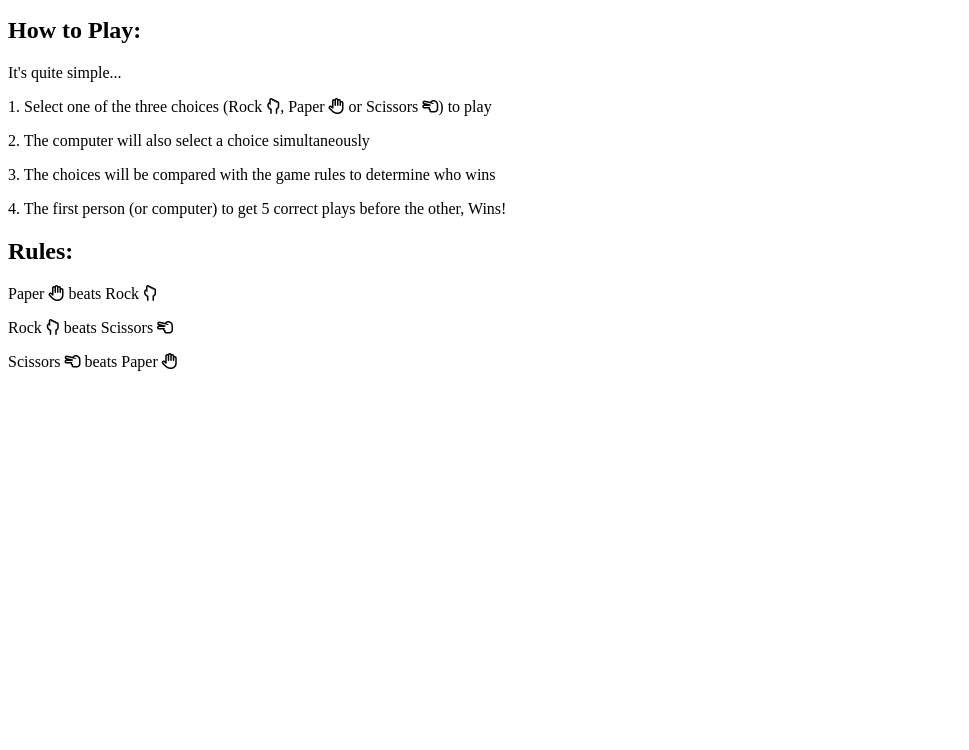
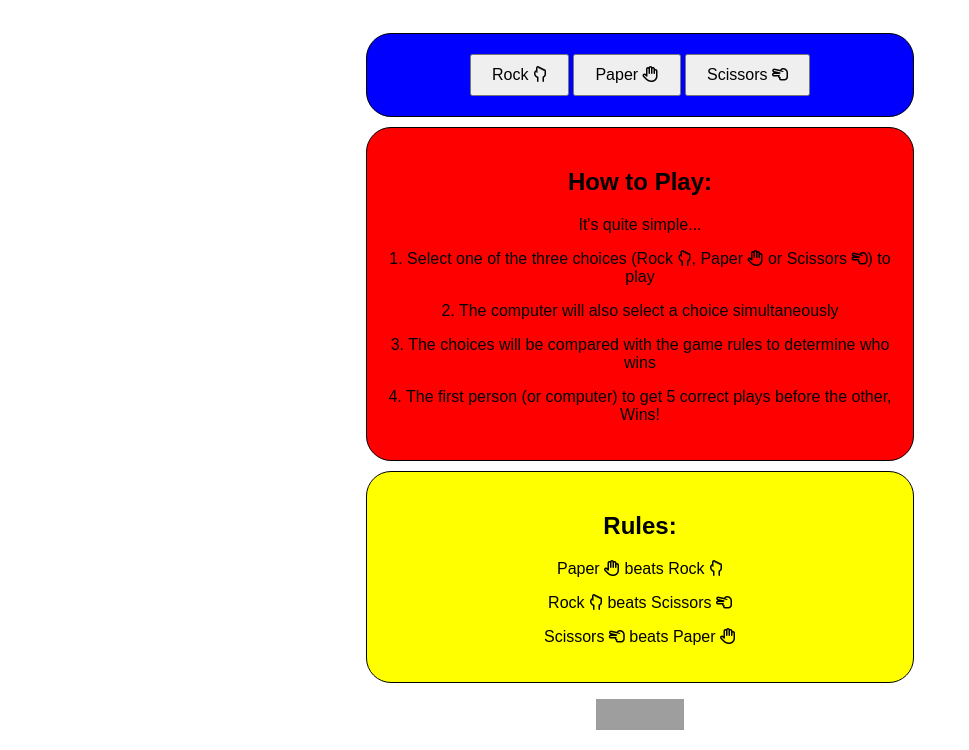
Before and after one commit to matthewbrownlow/rock-paper-scissors, a plain HTML site: page index.html in a window 1280 px wide. Shown: the part 104-854 px from the top of the page, without its empty margins (0-969 px from the left). Before the commit the page ends 800 px from the top, so only its background shows below. Drawn offline with Linux system fonts and the light colour scheme; grey boxes are pictures that could not be loaded.

Commit message:
Add CSS for all sections in the html + W3C CSS validation icon

```diff
--- a/assets/css/style.css
+++ b/assets/css/style.css
@@ -0,0 +1,50 @@
+body {
+    font-family: Arial, sans-serif;
+    text-align: center;
+  }
+
+  h1 {
+    margin-top: 50px;
+  }
+
+  .game {
+    margin-top: 50px;
+  }
+
+  .options {
+    margin: auto;
+    width: 40%;
+    border: 1px solid black;
+    background-color: blue;
+    border-radius: 25px;
+    padding: 20px;
+  }
+
+  .how-to-play {
+    margin: auto;
+    margin-top: 10px;
+    width: 40%;
+    border: 1px solid black;
+    background-color: red;
+    border-radius: 25px;
+    padding: 20px;
+  }
+
+  .rules {
+    margin: auto;
+    margin-top: 10px;
+    width: 40%;
+    border: 1px solid black;
+    background-color: yellow;
+    border-radius: 25px;
+    padding: 20px;
+  }
+
+  .choice {
+    padding: 10px 20px;
+    font-size: 16px;
+  }
+
+  .result {
+    font-size: 18px;
+  }
--- a/assets/js/script.js
+++ b/assets/js/script.js
@@ -25,6 +25,7 @@ function playRound(playerSelection, computerSelection) {
         } else {
             return "You lose! " + computerSelection + " beats " + playerSelection;
         }
+
     }
 
 /**
--- /dev/null
+++ b/assets/js/tempCodeRunnerFile.js
@@ -0,0 +1,5 @@
+function computerPlay() {
+    const choices = ["rock", "paper", "scissors"];
+    const randomIndex = Math.floor(Math.random() * choices.length);
+    return choices[randomIndex];
+}
--- a/index.html
+++ b/index.html
@@ -1,28 +1,40 @@
 <!DOCTYPE html>
 <html lang="en">
 <head>
+
     <meta charset="UTF-8">
     <meta http-equiv="X-UA-Compatible" content="IE=edge">
     <meta name="viewport" content="width=device-width, initial-scale=1.0">
-    <link rel="stylesheet" type="text/css" href="assets/css/style.css">
-    <title>Rock Paper Scissors</title>
+
+    <meta name="description" content="Rock Paper Scissors - Free Online Game">
+    <meta name="keywords" content="rock, paper, scissors, game, play, player, choice, win, lose, tie, round, score, strategy, gesture, hand, opponent, best of 5, multiplayer, computer, random">
+
     <!-- Font Awesome external took kit link -->
     <script src="https://kit.fontawesome.com/1dd7eb86be.js" crossorigin="anonymous"></script>
+
+    <link rel="stylesheet" type="text/css" href="assets/css/style.css">
+
+    <title>Rock Paper Scissors</title>
+
 </head>
 <body>
+
     <h1>Rock Paper Scissors</h1>
+
     <section class="game">
+        <!-- Results section -->
+        <div class="result">
+            <p id="round-result"></p>
+            <p id="game-result"></p>
+        </div>
+
         <!-- Displayed game buttons section -->
         <div class="options">
             <button class="choice" id="rock">Rock <i class="fa-regular fa-hand-back-fist"></i></button>
             <button class="choice" id="paper">Paper <i class="fa-regular fa-hand"></i></button>
             <button class="choice" id="scissors">Scissors <i class="fa-regular fa-hand-scissors"></i></button>
         </div>
-        <!-- Results section -->
-        <div class="result">
-            <p id="round-result"></p>
-            <p id="game-result"></p>
-        </div>
+
         <!-- How to play section -->
         <div class="how-to-play">
             <h2>How to Play:</h2>
@@ -32,6 +44,7 @@
             <p>3. The choices will be compared with the game rules to determine who wins</p>
             <p>4. The first person (or computer) to get 5 correct plays before the other, Wins!</p>
         </div>
+
         <!-- Rules section -->
         <div class="rules">
             <h2>Rules:</h2>
@@ -41,6 +54,15 @@
         </div>
     </section>
 
+    <p>
+        <a href="http://jigsaw.w3.org/css-validator/check/referer">
+            <img style="border:0;width:88px;height:31px"
+                src="http://jigsaw.w3.org/css-validator/images/vcss"
+                alt="Valid CSS!" />
+        </a>
+    </p>
+
     <script src="assets/js/script.js"></script>
+
 </body>
 </html>
```
